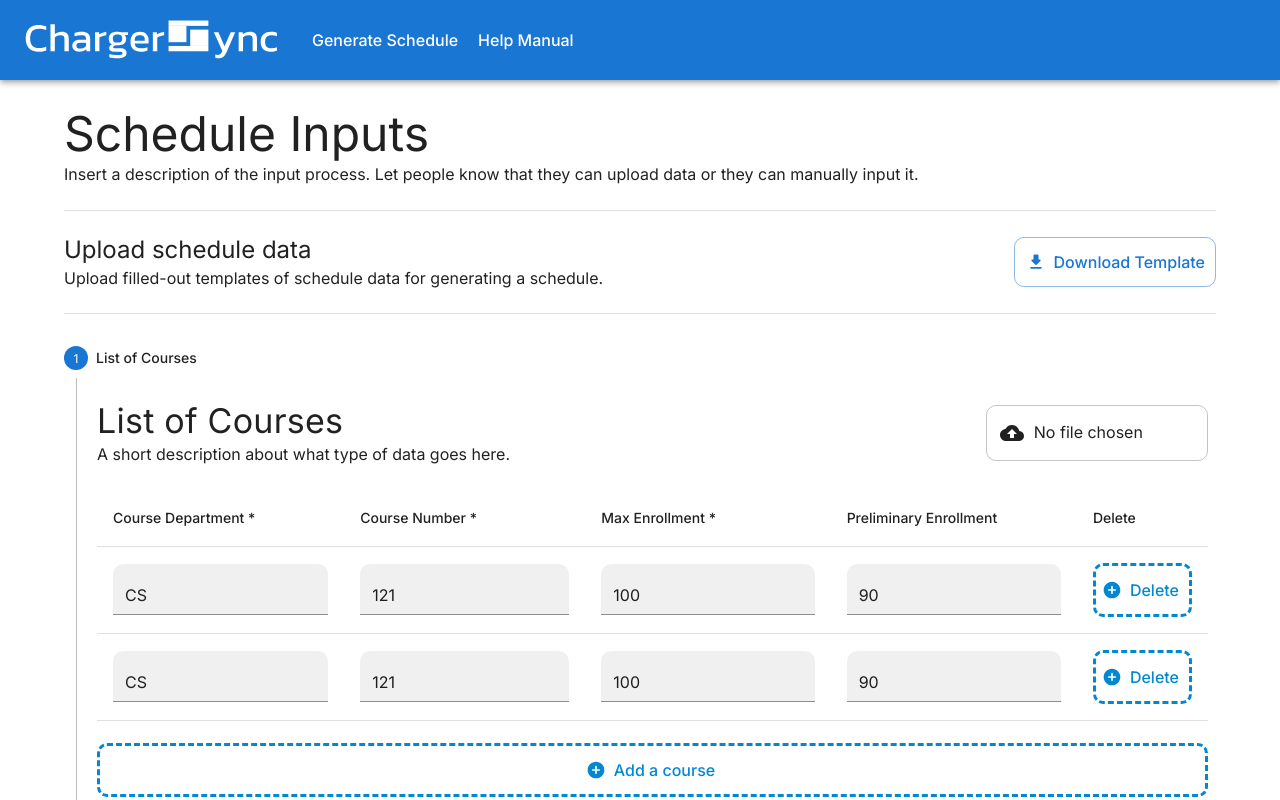
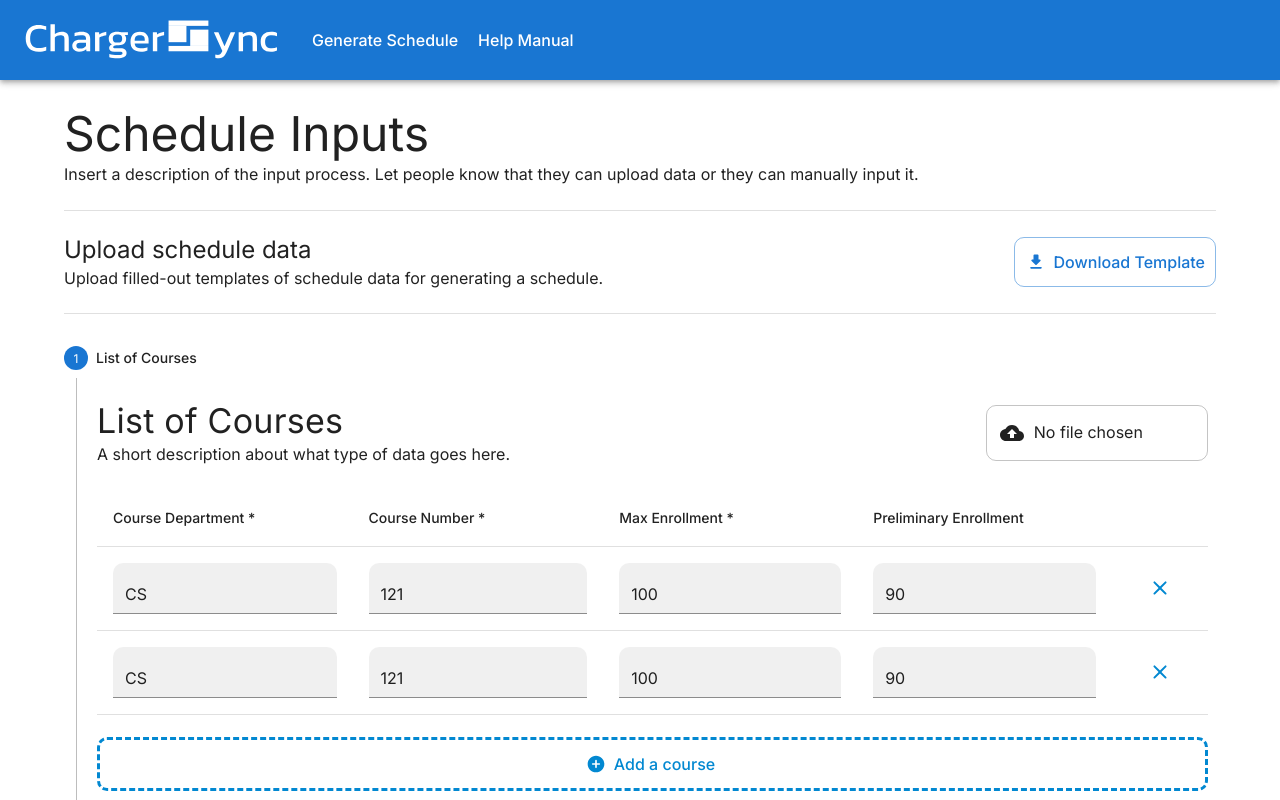
Before and after one commit to BSSD-Technologies/ChargerSync, a Next.js app in the folder frontend/: page /input-data in a window 1280 px wide. Shown: the top 800 px of the page. Built offline with nearby package versions, Linux system fonts and the light colour scheme.

Commit message:
Style delete button and column

```diff
--- a/frontend/src/app/input-data/input-sections/course-input.tsx
+++ b/frontend/src/app/input-data/input-sections/course-input.tsx
@@ -16,16 +16,16 @@ import {
 } from "@mui/material";
 import AddCircleRoundedIcon from "@mui/icons-material/AddCircleRounded";
 import CloudUploadIcon from "@mui/icons-material/CloudUpload";
+import ClearRoundedIcon from '@mui/icons-material/ClearRounded';
 import { Course, defaultCourse } from "@/app/_types/Course";
 import { useState } from "react";
 import { v4 as uuidv4 } from "uuid";
 
 function CourseTableRow(props: {
   row: Course;
-  // On "delete", return true and Id of current course
-  onDelete: (value: boolean, id: string) => void;
+  // On "delete", send back Id of current course to delete
+  onDelete: (id: string) => void;
 }) {
-
   // States for course row inputs
   const [department, setDepartment] = useState(props?.row.department);
   const [courseNum, setCourseNum] = useState(props?.row.course_num);
@@ -88,13 +88,12 @@ function CourseTableRow(props: {
       </TableCell>
       <TableCell>
         <Button
-          variant="outlined"
+          variant="text"
           color="info"
           fullWidth
-          startIcon={<AddCircleRoundedIcon />}
-          onClick={() => props.onDelete(true, props.row.uuid)}
+          onClick={() => props.onDelete(props.row.uuid)}
         >
-          Delete
+          <ClearRoundedIcon />
         </Button>
       </TableCell>
     </TableRow>
@@ -119,9 +118,10 @@ export default function CourseInput() {
     },
   ]);
 
-  const handleDeleteCourse = (value: boolean, id: string) => {
-    console.log(id)
-
+  const handleDeleteCourse = (id: string) => {
+    setCourseList((courseList) =>
+      courseList.filter((course) => course.uuid !== id)
+    );
   };
 
   return (
@@ -155,7 +155,7 @@ export default function CourseInput() {
               <TableCell>Course Number *</TableCell>
               <TableCell>Max Enrollment *</TableCell>
               <TableCell>Preliminary Enrollment</TableCell>
-              <TableCell>Delete</TableCell>
+              <TableCell></TableCell>
             </TableRow>
           </TableHead>
           <TableBody>
@@ -177,7 +177,7 @@ export default function CourseInput() {
             onClick={() => {
               setCourseList([
                 ...courseList,
-                {...defaultCourse, uuid: uuidv4()},
+                { ...defaultCourse, uuid: uuidv4() },
               ]);
             }}
           >
```
